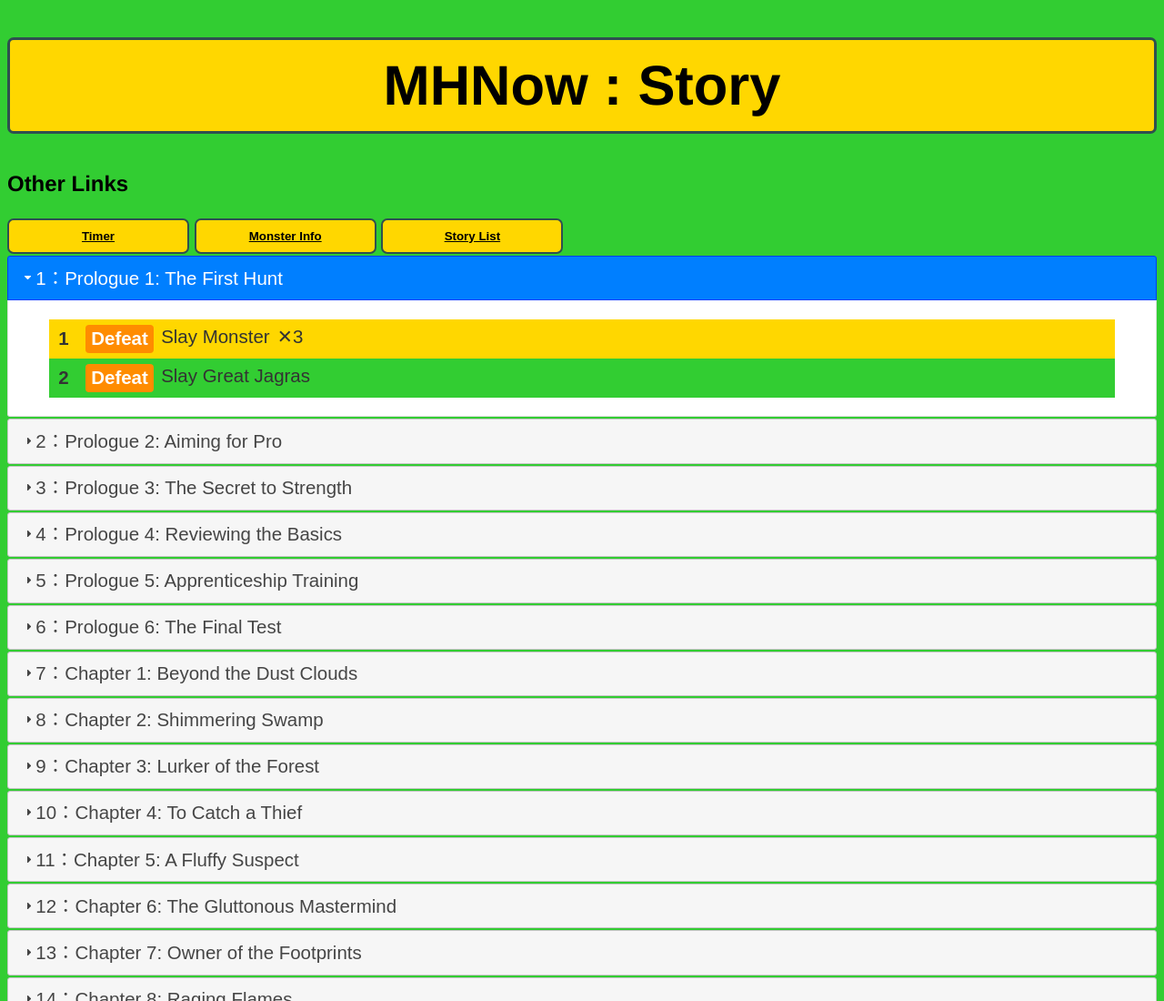
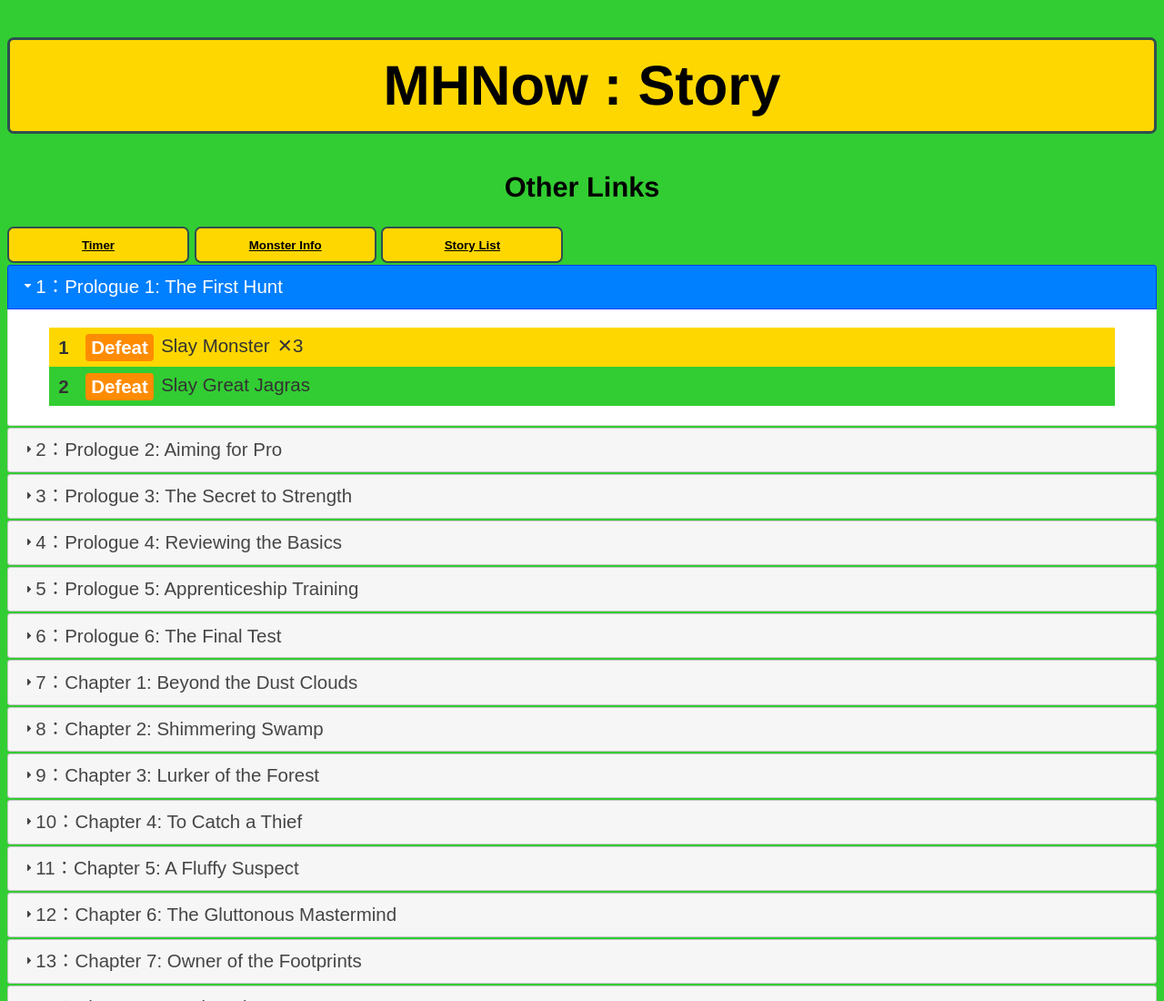
Before and after one commit to OILYY/mhnow_story_list, a plain HTML site: page index.html in a window 1280 px wide. Shown: the top 1100 px of the page at 91% size. Drawn offline with nearby package versions, Linux system fonts and the light colour scheme; a web font is replaced by a local one.

Commit message:
Update index.html

```diff
--- a/index.html
+++ b/index.html
@@ -343,7 +343,7 @@
 </head>
 <body>
   <h1>MHNow : Story</h1>
-  <h3>Other Links</h3>
+  <h2>Other Links</h2>
   <a href="https://oilyy.github.io/MonsterHunterNowTimer/"><button>Timer</button></a>
   <a href="https://oilyy.github.io/mhnow_monster_info/"><button>Monster Info</button></a>
   <a href="https://oilyy.github.io/mhnow_story_list/"><button>Story List</button></a>
```
